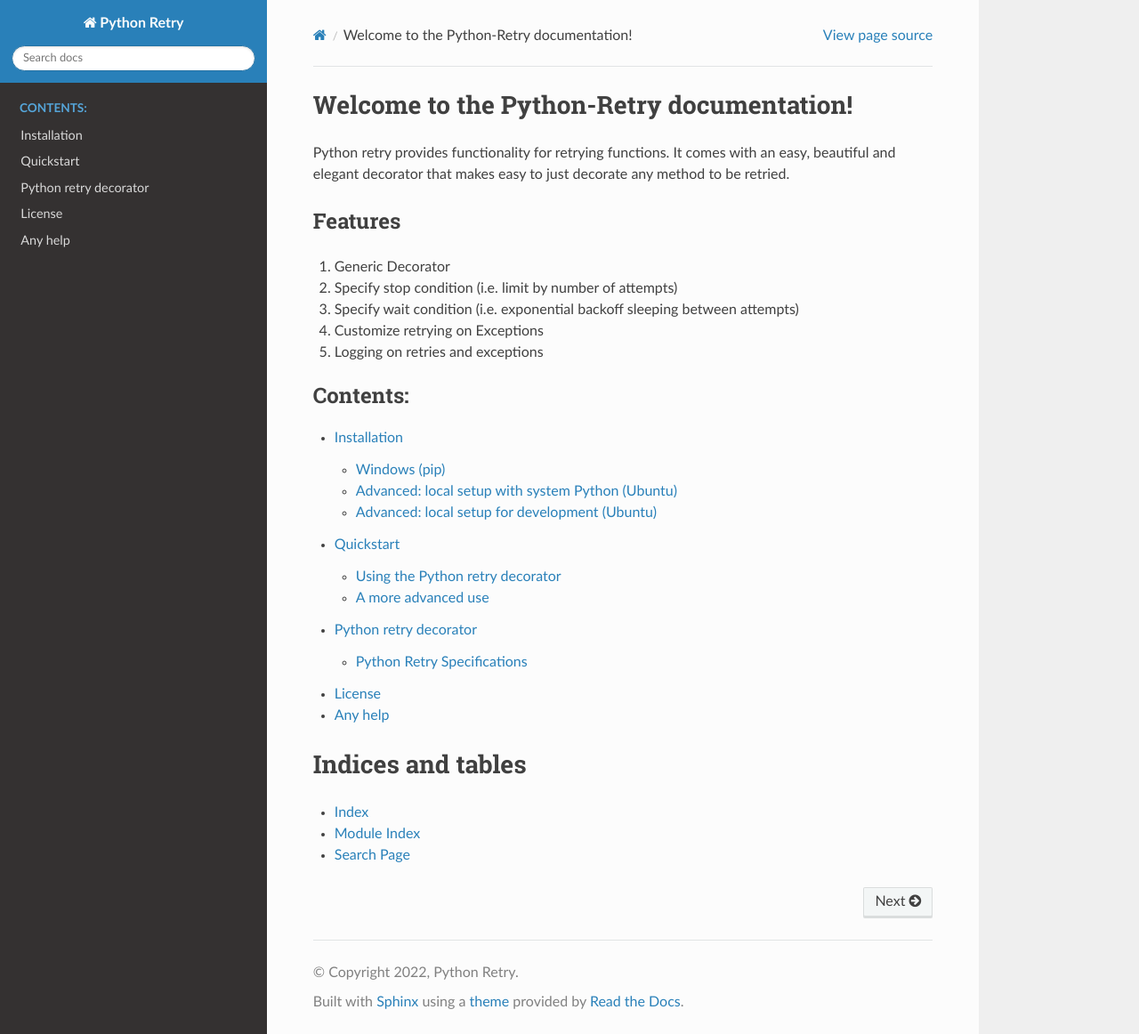
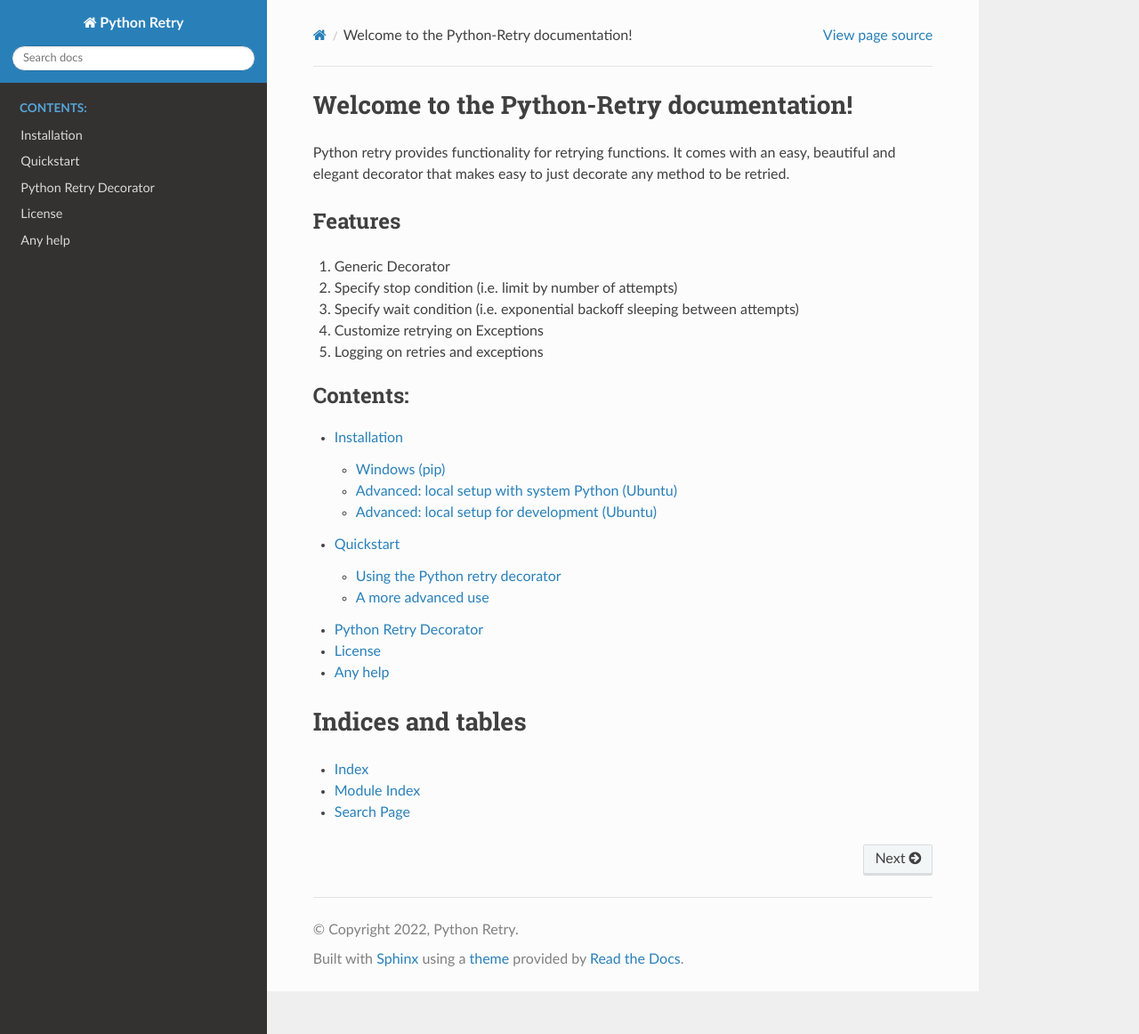
Before and after one commit to pyprogrammerblog/python-retry, a Sphinx documentation site: the page built from docs/index.rst, in a window 1280 px wide and 1162 px high. Shown: the whole window at 89% size. Built offline with Sphinx 7.4.7 and the Read the Docs theme 2.0.0, drawn with Linux system fonts in a browser that asks for light colours.

Commit message:
Adding...

```diff
--- a/docs/retry.rst
+++ b/docs/retry.rst
@@ -1,13 +1,8 @@
 .. _client:
 
-Python retry decorator
+Python Retry Decorator
 ========================
 
-The intention is to provide a decorator with rey functionality.
-
-
-Python Retry Specifications
-------------------------------
 
 .. automodule:: python_retry
    :members: retry
```
